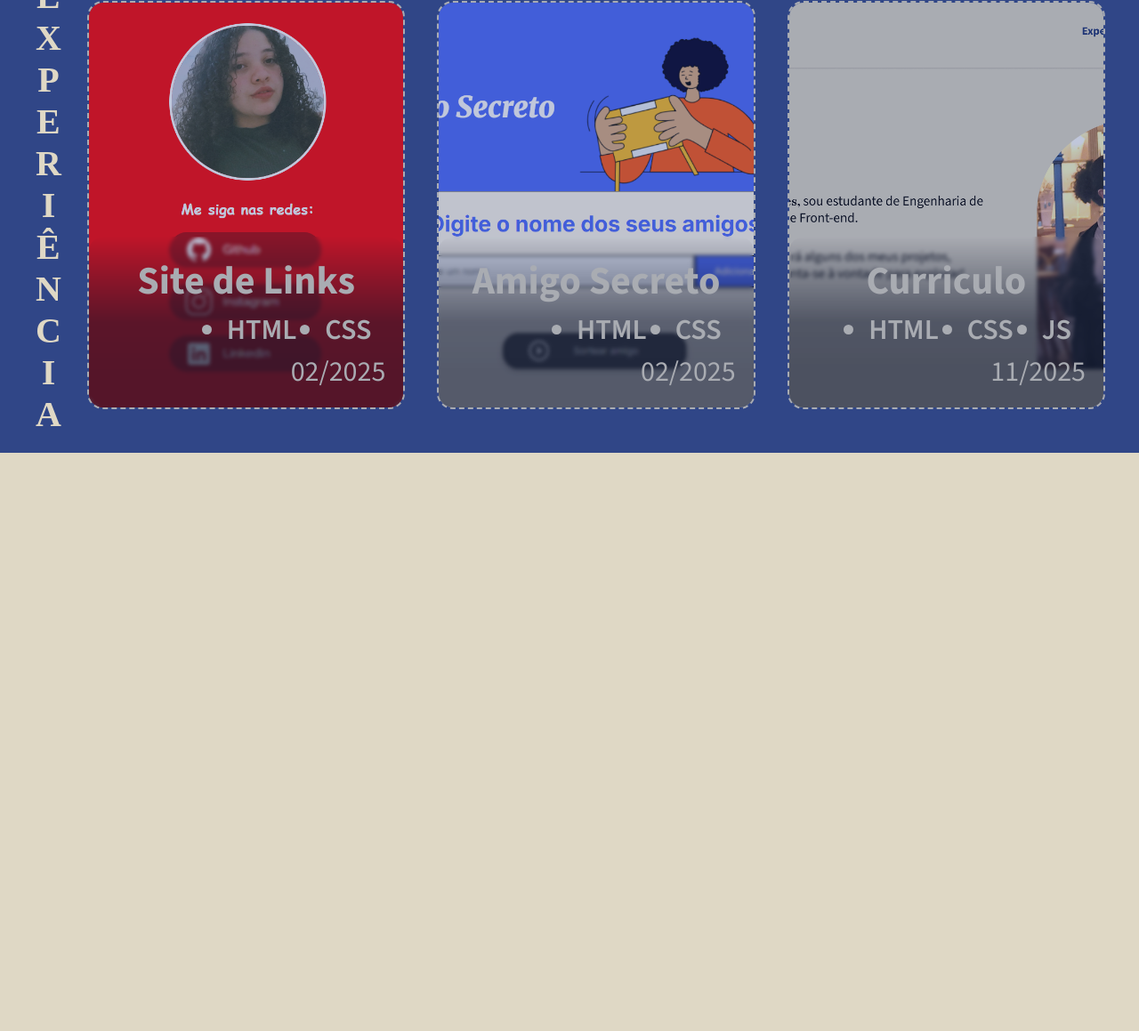
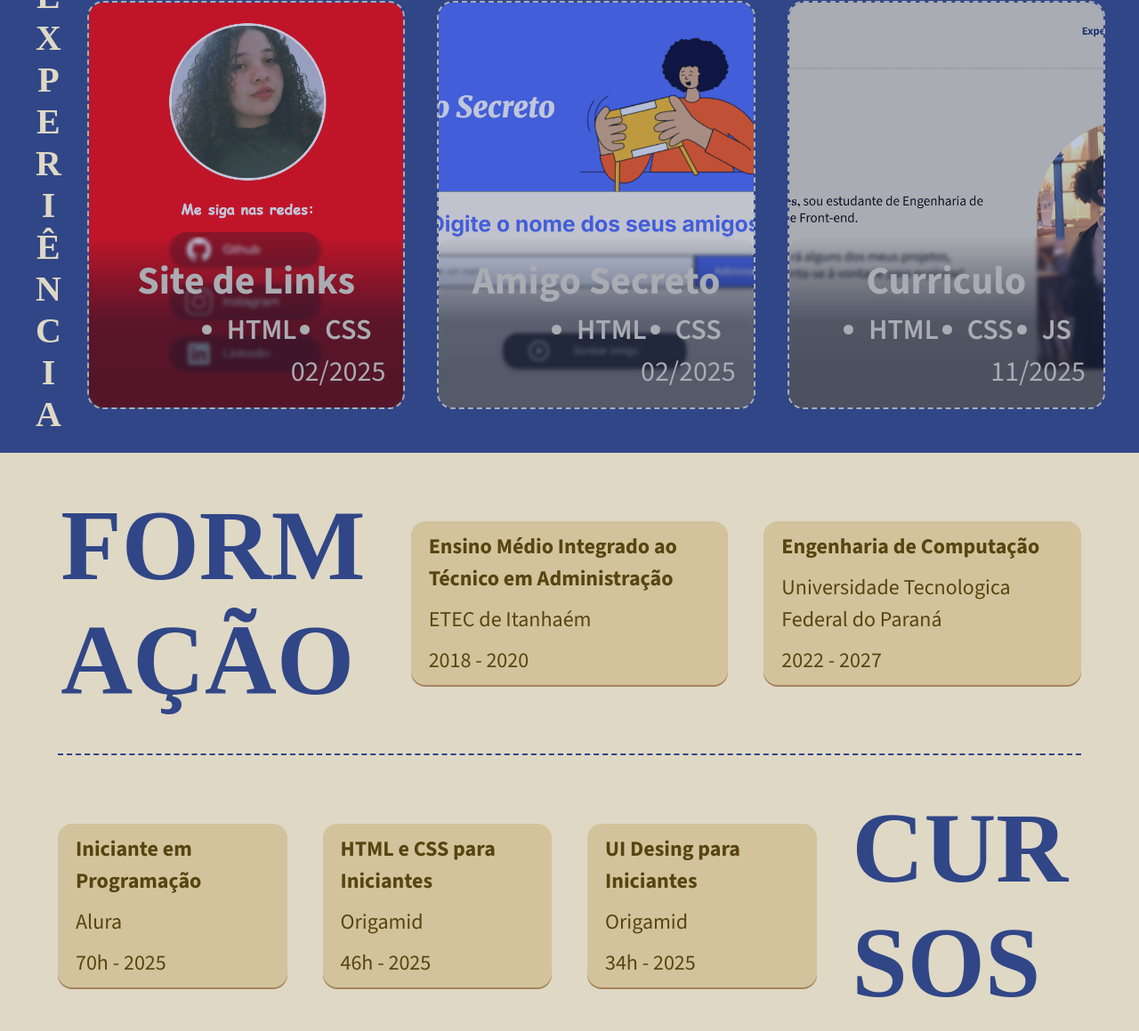
Before and after one commit to marialicas/Portifolio, a plain HTML site: page index.html in a window 1280 px wide. Shown: the part 753-1912 px from the top of the page at 89% size. Before the commit the page ends 1262 px from the top, so only its background shows below. Drawn offline with nearby package versions, Linux system fonts and the light colour scheme; a web font is replaced by a local one.

Commit message:
feat: formacao

```diff
--- a/index.html
+++ b/index.html
@@ -39,7 +39,7 @@
     <section id="experiencia">
       <div class="conteudo">
         <h1>Experiência</h1>
-        <div class="card">
+        <div class="experiencia-card">
           <img src="/assets/site-links.png" alt="site-links" />
           <div class="info">
             <h2>Site de Links</h2>
@@ -50,7 +50,7 @@
             <p>02/2025</p>
           </div>
         </div>
-        <div class="card">
+        <div class="experiencia-card">
           <img src="/assets/amigo-secreto.png" alt="amigo-secreto" />
           <div class="info">
             <h2>Amigo Secreto</h2>
@@ -61,7 +61,7 @@
             <p>02/2025</p>
           </div>
         </div>
-        <div class="card">
+        <div class="experiencia-card">
           <img src="/assets/curriculo.png" alt="curriculo" />
           <div class="info">
             <h2>Curriculo</h2>
@@ -75,5 +75,38 @@
         </div>
       </div>
     </section>
+
+    <section id="formacao">
+      <h1 class="formacao-titulo">Formação</h1>
+      <div class="formacao-card">
+        <h3>Ensino Médio Integrado ao Técnico em Administração</h3>
+        <p>ETEC de Itanhaém</p>
+        <p>2018 - 2020</p>
+      </div>
+      <div class="formacao-card">
+        <h3>Engenharia de Computação</h3>
+        <p>Universidade Tecnologica Federal do Paraná</p>
+        <p>2022 - 2027</p>
+      </div>
+    </section>
+
+    <section id="formacao-cursos">
+      <div class="formacao-card">
+        <h3>Iniciante em Programação</h3>
+        <p>Alura</p>
+        <p>70h - 2025</p>
+      </div>
+      <div class="formacao-card">
+        <h3>HTML e CSS para Iniciantes</h3>
+        <p>Origamid</p>
+        <p>46h - 2025</p>
+      </div>
+      <div class="formacao-card">
+        <h3>UI Desing para Iniciantes</h3>
+        <p>Origamid</p>
+        <p>34h - 2025</p>
+      </div>
+      <h1 class="formacao-titulo">Cursos</h1>
+    </section>
   </body>
 </html>
--- a/style/experiencia.css
+++ b/style/experiencia.css
@@ -18,7 +18,7 @@
     text-align: center;
   }
 }
-.card {
+.experiencia-card {
   display: flex;
   flex-direction: column;
   width: 360px;
--- /dev/null
+++ b/style/formacao.css
@@ -0,0 +1,81 @@
+#formacao {
+  display: grid;
+  max-width: 1150px;
+  grid-template-columns: 1fr 1fr 1fr;
+  gap: 40px;
+  padding: 0 20px;
+  align-items: center;
+  margin: 0 auto;
+
+  &::after {
+    content: "";
+    width: 100%;
+    border-bottom: 2px dashed var(--color-secondary);
+    grid-column: 1/-1;
+  }
+}
+
+.formacao-titulo {
+  word-break: break-all;
+  max-width: 350px;
+  text-transform: uppercase;
+  font-weight: bold;
+  justify-self: center;
+}
+
+.formacao-card {
+  display: flex;
+  flex-direction: column;
+  flex-wrap: wrap;
+  background: var(--color-card);
+  color: var(--color-font-primary);
+  line-height: 1.5;
+  gap: 10px;
+  border-radius: 16px;
+  padding: 10px 20px;
+  box-shadow: 0 2px rgba(142, 97, 50, 0.7);
+
+  p,
+  h3 {
+    font-size: 1.5rem;
+  }
+}
+
+#formacao-cursos {
+  display: grid;
+  max-width: 1150px;
+  grid-template-columns: 1fr 1fr 1fr 1fr;
+  gap: 40px;
+  padding: 0 20px;
+  align-items: center;
+  margin: 0 auto;
+}
+@media (max-width: 1150px) {
+  .formacao-titulo {
+    max-width: 190px;
+    font-size: 5rem;
+  }
+}
+
+@media (max-width: 800px) {
+  #formacao {
+    display: flex;
+    flex-direction: column;
+    width: 80%;
+  }
+  #formacao-cursos {
+    width: 80%;
+    display: flex;
+    flex-direction: column-reverse;
+  }
+  .formacao-titulo {
+    word-break: normal;
+    font-size: 4rem;
+    max-width: 100%;
+  }
+
+  .formacao-card {
+    grid-row: 2;
+    width: 100%;
+  }
+}
--- a/style/global.css
+++ b/style/global.css
@@ -16,11 +16,12 @@ body {
   margin: 0;
   gap: 40px;
   color: var(--color-secondary);
+  margin-bottom: 40px;
 }
 
 h1 {
   font-family: "Playfair", serif;
-  font-size: 8rem;
+  font-size: 7rem;
 }
 
 h1,
--- a/style/style.css
+++ b/style/style.css
@@ -1,6 +1,7 @@
 @import "./global.css";
-@import url('https://fonts.googleapis.com/css2?family=Playfair:ital,opsz,wght@0,5..1200,300..900;1,5..1200,300..900&display=swap');
-@import url('https://fonts.googleapis.com/css2?family=Source+Sans+3:ital,wght@0,200..900;1,200..900&display=swap');
+@import url("https://fonts.googleapis.com/css2?family=Playfair:ital,opsz,wght@0,5..1200,300..900;1,5..1200,300..900&display=swap");
+@import url("https://fonts.googleapis.com/css2?family=Source+Sans+3:ital,wght@0,200..900;1,200..900&display=swap");
 @import "./header.css";
 @import "./introducao.css";
 @import "./experiencia.css";
+@import "./formacao.css";
```
